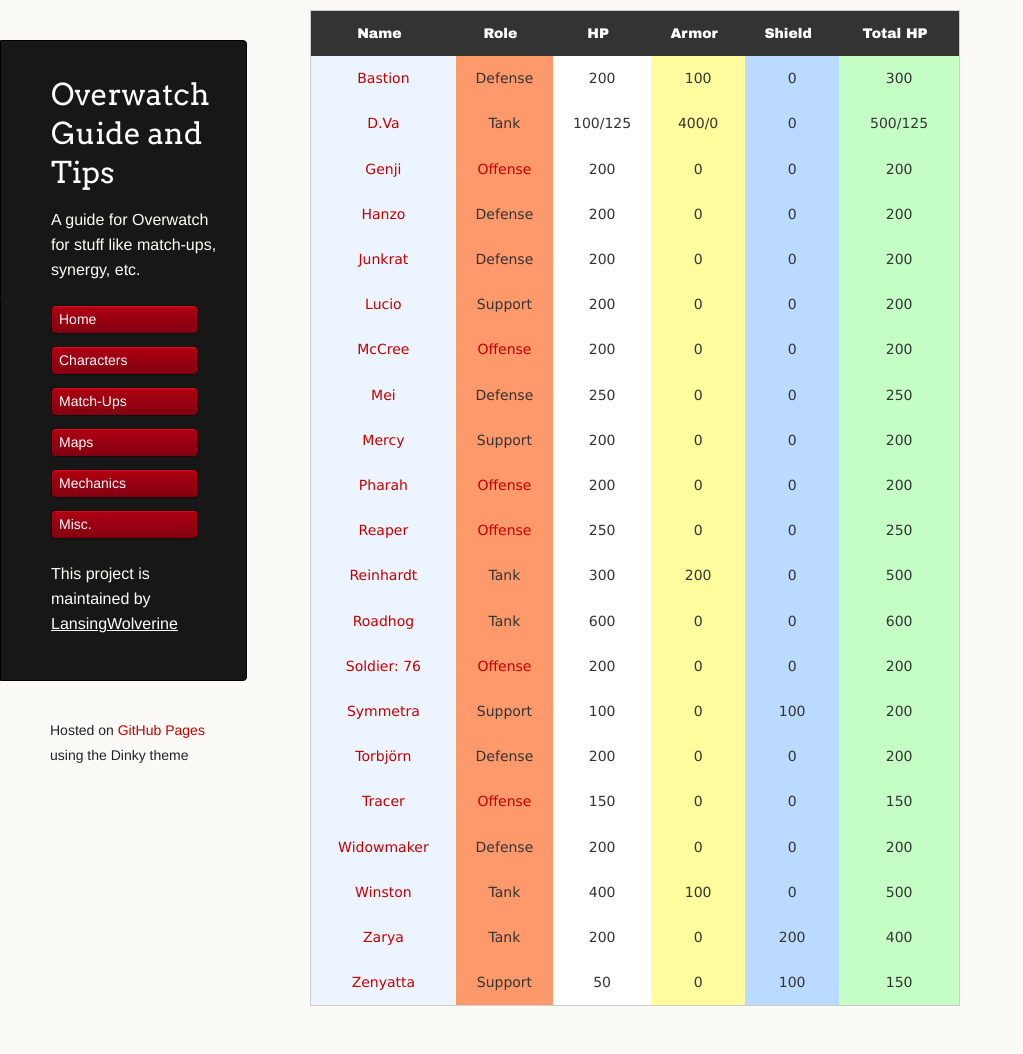
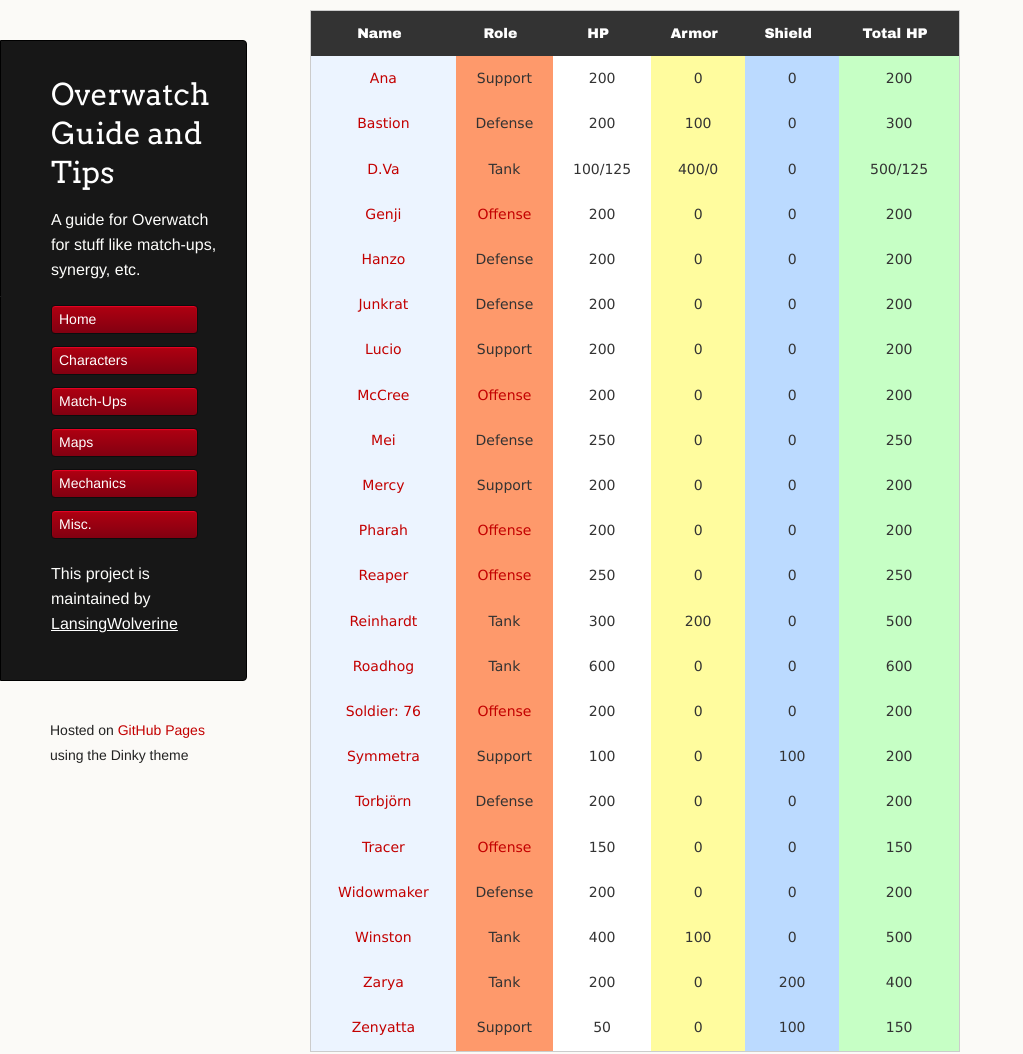
Before and after one commit to LansingWolverine/overwatch-tips, a plain HTML site: page Characters.html in a window 1280 px wide. Shown: the whole page, without its empty margins (0-1023 px from the left). Drawn offline with Linux system fonts and the light colour scheme.

Commit message:
Update Characters.html

```diff
--- a/Characters.html
+++ b/Characters.html
@@ -53,6 +53,14 @@ th.tg-sort-header::-moz-selection { background:transparent; }th.tg-sort-header::
     <th class="tg-0ymt">Armor</th>
     <th class="tg-0ymt">Shield</th>
     <th class="tg-0ymt">Total HP</th>
+  </tr>
+   <tr>
+    <td class="tg-ysy6"><a href="Characters/Ana.html">Ana</a></td>
+    <td class="tg-nf7x">Support</td>
+    <td class="tg-jzjz">200</td>
+    <td class="tg-h92t">0</td>
+    <td class="tg-ay2n">0</td>
+    <td class="tg-vjhj">200</td>
   </tr>
   <tr>
     <td class="tg-ysy6"><a href="Characters/Bastion.html">Bastion</a></td>
```
